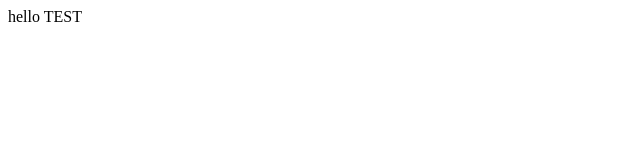
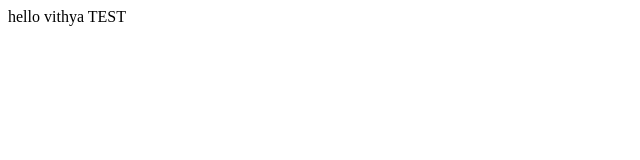
Before and after one commit to PRIYAASWITHA-M/GitHubDemo, a plain HTML site: page index.html in a window 1280 px wide. Shown: the full height of the page, 0-640 px from the left. Drawn offline with Linux system fonts and the light colour scheme.

Commit message:
Update greeting text in index.html

```diff
--- a/index.html
+++ b/index.html
@@ -6,6 +6,6 @@
     <title>Document</title>
 </head>
 <body>
-    hello
+    hello vithya
 </body>
 </html>TEST
```
